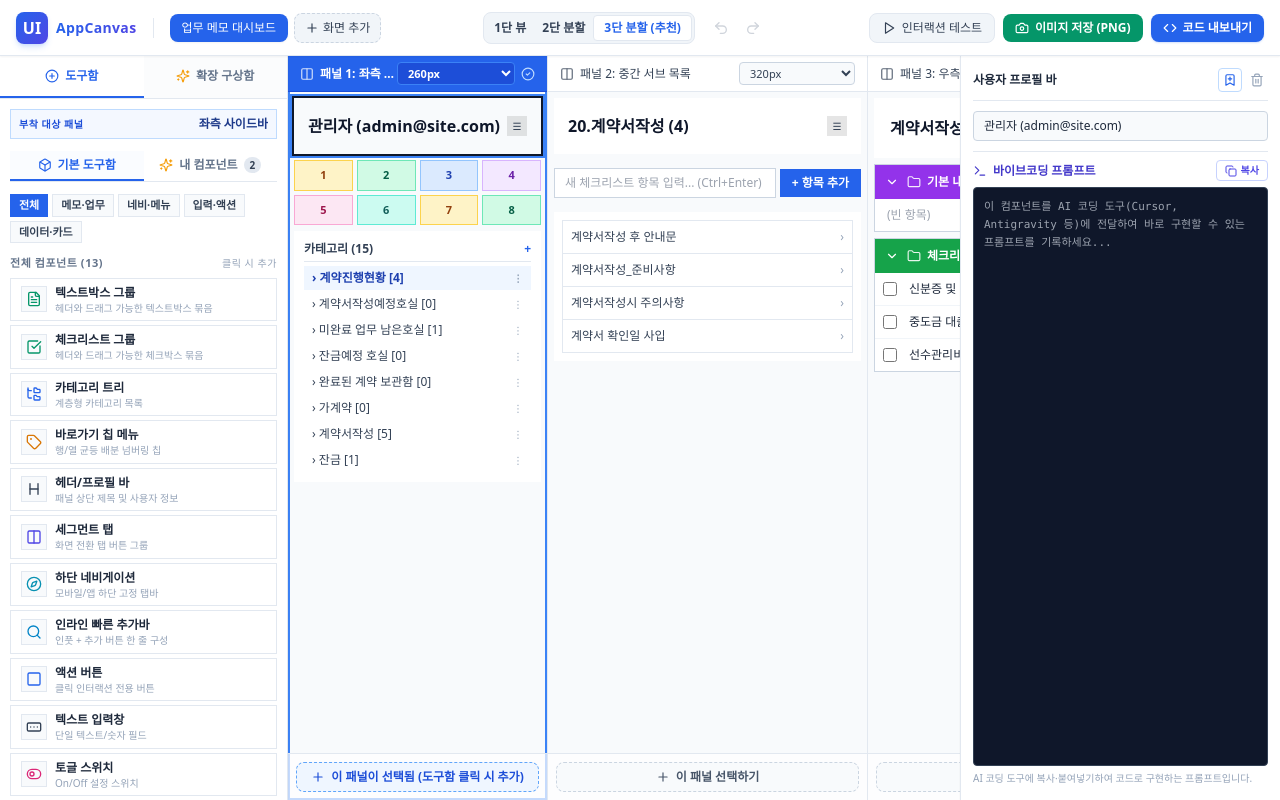
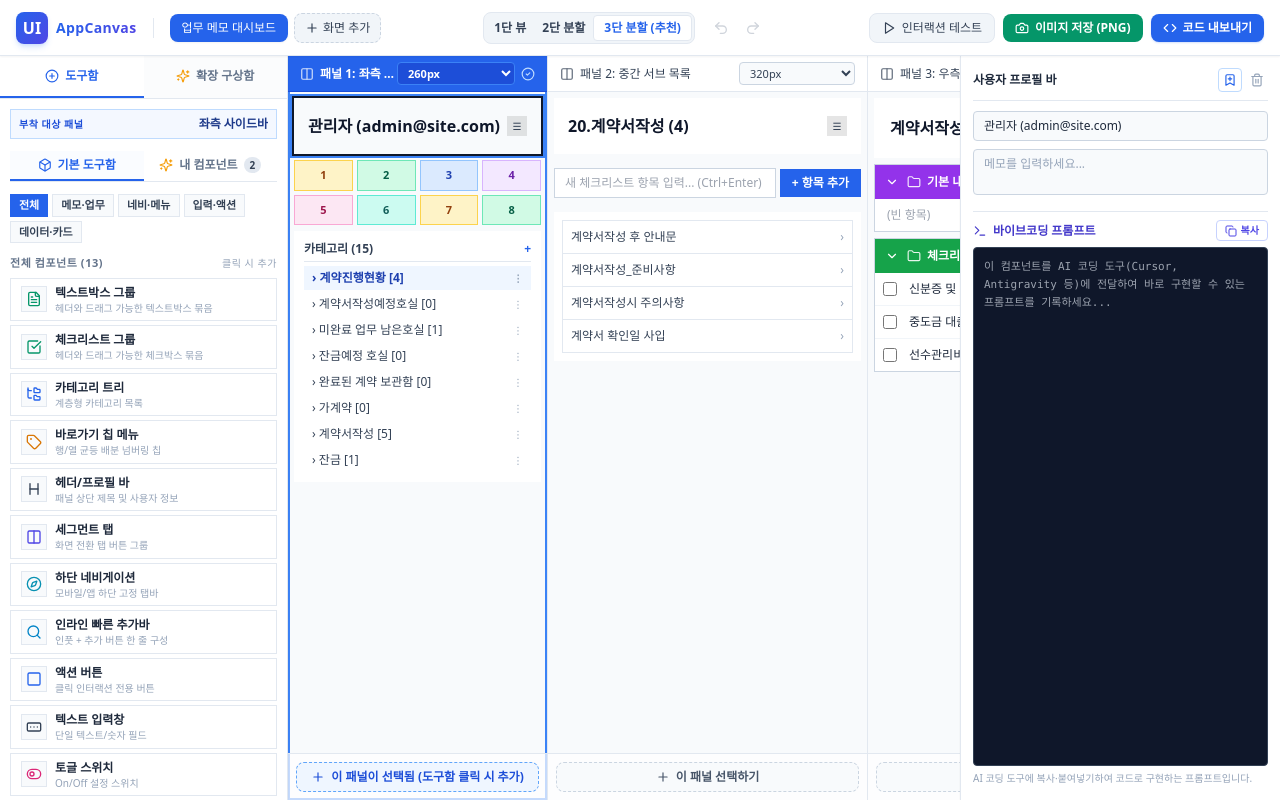
Before and after one commit to smartyoni/front_end_maker, a React (Vite) app: page / in a window 1280 px wide. Built offline with nearby package versions, Linux system fonts and the light colour scheme; a web font is replaced by a local one.

Commit message:
feat: 5번 패널 프롬프트 상단에 메모용 텍스트박스 추가

```diff
--- a/src/components/inspector/PropertyInspector.tsx
+++ b/src/components/inspector/PropertyInspector.tsx
@@ -116,6 +116,17 @@ export const PropertyInspector: React.FC = () => {
             </div>
           </div>
         )}
+
+        {/* 메모용 텍스트박스 */}
+        <div>
+          <textarea
+            rows={2}
+            value={selectedComponent.functionNote || ''}
+            onChange={(e) => handleUpdate({ functionNote: e.target.value })}
+            placeholder="메모를 입력하세요..."
+            className="w-full px-2.5 py-1.5 bg-slate-50 border border-slate-300 rounded text-xs text-slate-800 placeholder-slate-400 focus:outline-none focus:border-blue-500 focus:bg-white resize-none transition"
+          />
+        </div>
       </div>
 
       {/* 3. 남은 공간을 모두 프롬프트에 제공 (flex-1) */}
```
